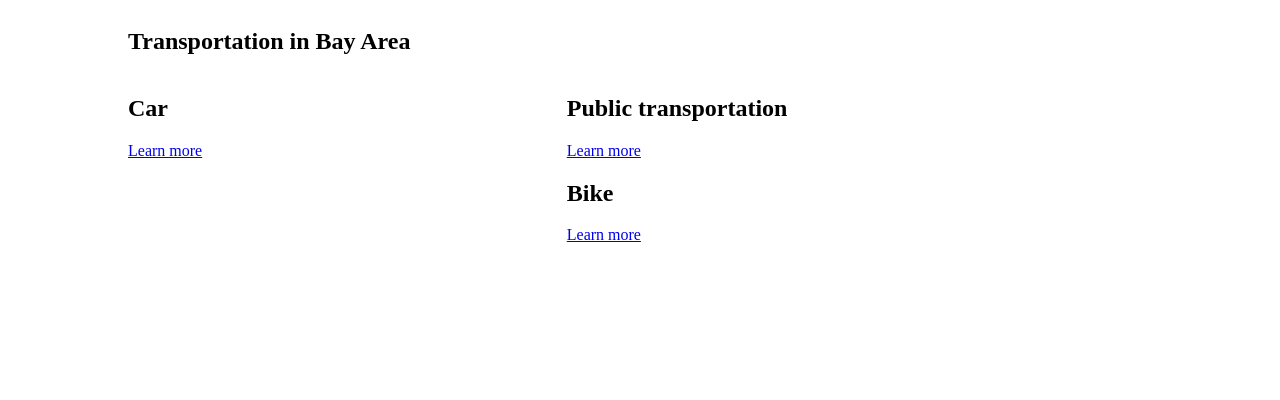
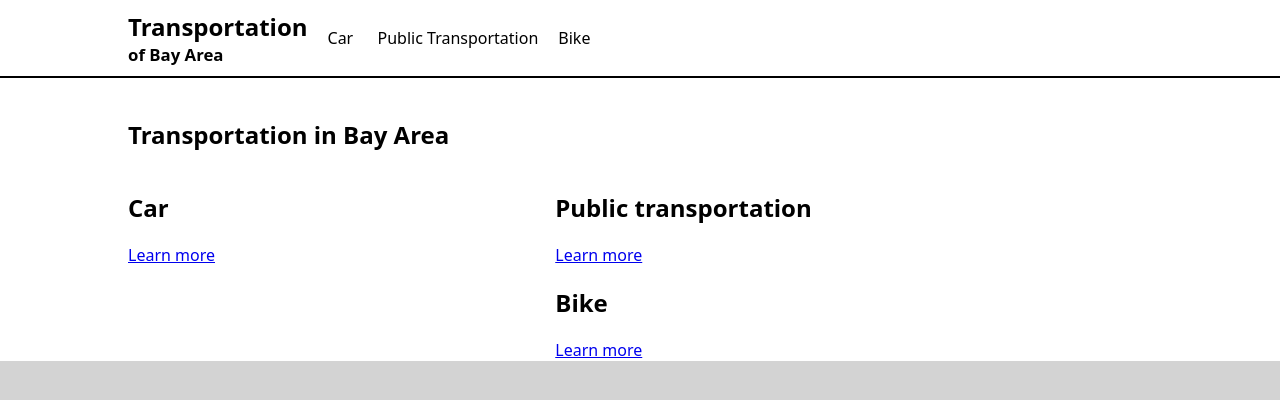
Before and after one commit to Zehua-Chen/bay-area-transportation, a Next.js app: page / in a window 1280 px wide. Shown: the top 400 px of the page. Built offline with nearby package versions, Linux system fonts and the light colour scheme.

Commit message:
[feat] Add more contenet

```diff
--- a/components/Page.module.scss
+++ b/components/Page.module.scss
@@ -1,5 +1,72 @@
+@use '../styles/general';
+@use '../styles/heading';
+
 .Page {
-  max-width: 1024px;
+  background: white;
+
+  padding-top: calc(#{heading.$h1-margin-top});
+}
+
+.Page_maxWidth {
+  max-width: general.$content-max-width;
   margin-left: auto;
   margin-right: auto;
 }
+
+.Page_nav {
+  background: white;
+  border-bottom: solid 2px black;
+}
+
+.Page_navContent {
+  display: flex;
+  flex-direction: row;
+}
+
+.Page_navRootLink {
+  color: black;
+  text-decoration: none;
+}
+
+.Page_navTitle {
+  $padding: 10px;
+  padding-top: $padding;
+  padding-bottom: $padding;
+  padding-right: $padding;
+
+  margin: 0;
+}
+
+.Page_navSubTitle {
+  font-size: 0.7em;
+}
+
+.Page_navList {
+  display: flex;
+  flex-direction: row;
+  align-items: stretch;
+
+  list-style: none;
+  padding: 0;
+  margin: 0;
+}
+
+.Page_navLink {
+  text-decoration: none;
+  padding: 10px;
+  height: 100%;
+  box-sizing: border-box;
+
+  display: flex;
+  flex-direction: row;
+  align-items: center;
+
+  min-width: 50px;
+
+  color: black;
+
+  &:hover {
+    color: white;
+    background-color: black;
+  }
+}
--- a/components/Page.tsx
+++ b/components/Page.tsx
@@ -1,5 +1,9 @@
 import { FC, PropsWithChildren } from 'react';
 import clsx from 'clsx';
+
+import Link from 'next/link';
+
+import { PAGE_HREFS } from '../utils/navigation';
 
 import styles from './Page.module.scss';
 
@@ -7,8 +11,47 @@ export interface PageProps extends PropsWithChildren {
   className?: string;
 }
 
+const PAGES = [
+  {
+    title: 'Car',
+    href: PAGE_HREFS.CAR,
+  },
+  {
+    title: 'Public Transportation',
+    href: PAGE_HREFS.PUBLIC_TRANSPORTATION,
+  },
+  {
+    title: 'Bike',
+    href: PAGE_HREFS.BIKE,
+  },
+];
+
 const Page: FC<PageProps> = ({ className, children }) => (
-  <main className={clsx(styles.Page, className)}>{children}</main>
+  <>
+    <nav className={clsx(styles.Page_nav)}>
+      <div className={clsx(styles.Page_maxWidth, styles.Page_navContent)}>
+        <Link className={styles.Page_navRootLink} href={PAGE_HREFS.ROOT}>
+          <h1 className={styles.Page_navTitle}>
+            <div>Transportation</div>
+            <div className={styles.Page_navSubTitle}>of Bay Area</div>
+          </h1>
+        </Link>
+
+        <ul className={styles.Page_navList}>
+          {PAGES.map(({ title, href }) => (
+            <li key={href}>
+              <Link className={styles.Page_navLink} href={href}>
+                {title}
+              </Link>
+            </li>
+          ))}
+        </ul>
+      </div>
+    </nav>
+    <main className={clsx(styles.Page, className)}>
+      <div className={styles.Page_maxWidth}>{children}</div>
+    </main>
+  </>
 );
 
 Page.displayName = 'Page';
--- /dev/null
+++ b/pages/_app.scss
@@ -0,0 +1,14 @@
+@use '../styles/heading';
+
+body {
+  margin: 0;
+  padding: 0;
+  background: lightgray;
+
+  font-family: system-ui, -apple-system, BlinkMacSystemFont, 'Segoe UI', Roboto,
+    Oxygen, Ubuntu, Cantarell, 'Open Sans', 'Helvetica Neue', sans-serif;
+}
+
+h1 {
+  margin-top: heading.$h1-margin-top;
+}
--- /dev/null
+++ b/pages/_app.tsx
@@ -0,0 +1,16 @@
+import Head from 'next/head';
+
+import './_app.scss';
+
+function MyApp({ Component, pageProps }) {
+  return (
+    <>
+      <Head>
+        <meta name="viewport" content="width=device-width, initial-scale=1" />
+      </Head>
+      <Component {...pageProps} />
+    </>
+  );
+}
+
+export default MyApp;
--- a/pages/bike.tsx
+++ b/pages/bike.tsx
@@ -4,7 +4,7 @@ import Page from '@/components/Page';
 const Bike: FC = () => (
   <Page>
     <section>
-      <h2>Bike</h2>
+      <h1>Bike</h1>
       <ul>
         <li>Payload</li>
         <ul>
--- a/pages/car.tsx
+++ b/pages/car.tsx
@@ -4,7 +4,7 @@ import { FC } from 'react';
 const Car: FC = () => (
   <Page>
     <section>
-      <h2>Car</h2>
+      <h1>Car</h1>
 
       <section>
         <h3>Insurance</h3>
--- a/pages/index.tsx
+++ b/pages/index.tsx
@@ -24,7 +24,8 @@ const SECTIONS = [
 ];
 
 const Index: FC = () => (
-  <Page className={styles.App_grid}>
+  <Page>
+    <div className={styles.App_grid}>
       <section className={styles.App_gridTitle}>
         <h1>Transportation in Bay Area</h1>
       </section>
@@ -34,6 +35,7 @@ const Index: FC = () => (
           <Link href={href}>Learn more</Link>
         </section>
       ))}
+    </div>
   </Page>
 );
 
--- a/pages/public-transportation.tsx
+++ b/pages/public-transportation.tsx
@@ -4,7 +4,7 @@ import { FC } from 'react';
 const PublicTransportation: FC = () => (
   <Page>
     <section>
-      <h2>Public transportation</h2>
+      <h1>Public transportation</h1>
 
       <section>
         <h3>Types of buses</h3>
--- /dev/null
+++ b/styles/_general.scss
@@ -0,0 +1 @@
+$content-max-width: 1024px;
--- /dev/null
+++ b/styles/_heading.scss
@@ -0,0 +1 @@
+$h1-margin-top: 1em;
--- /dev/null
+++ b/utils/navigation.ts
@@ -0,0 +1,6 @@
+export const PAGE_HREFS = {
+  ROOT: '/',
+  CAR: '/car',
+  PUBLIC_TRANSPORTATION: '/public-transportation',
+  BIKE: '/bike',
+};
```
Lines whose indentation alone changed are shown as unchanged.
